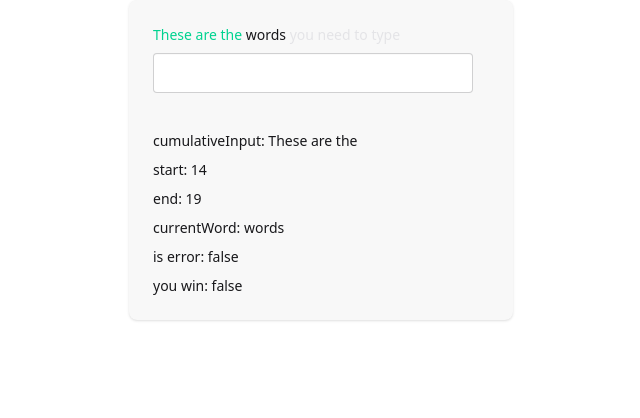
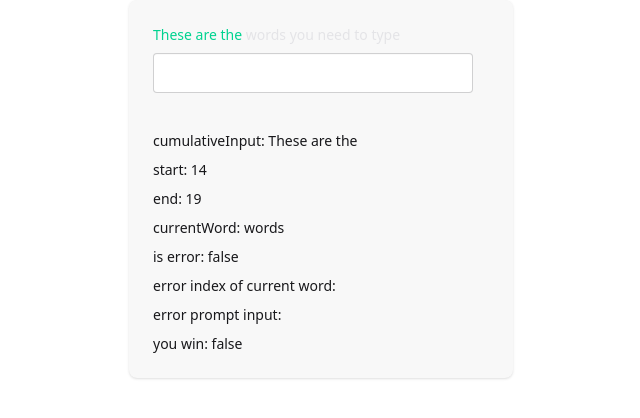
Before and after one commit to zach-mcnulty/typeracer, a Vue app: page / in a window 1280 px wide. Shown: the top 418 px of the page, without its empty margins (319-959 px from the left). Built offline with nearby package versions, Linux system fonts and the light colour scheme.

Commit message:
success, error and neutral states for remaining prompt

```diff
--- a/src/components/Prompt.vue
+++ b/src/components/Prompt.vue
@@ -19,16 +19,35 @@ const endIndexOfCurrentWord = computed(() => {
 const currentWord = computed(() => prompt.value.substring(startIndexOfCurrentWord.value, endIndexOfCurrentWord.value + 1))
 const isError = computed(() => currentWord.value.indexOf(currentInput.value) != 0)
 
-const successPromptInput = computed(() => {
+const errorIndexOfCurrentWord = computed(() => {
   let i = 0;
 
-  for (i = 0; i <= currentInput.value.length; i++) {
+  for (i = 0; i < currentInput.value.length; i++) {
     if (currentWord.value[i] != currentInput.value[i]) {
-      break
+      return i
     }
   }
+})
 
-  return currentWord.value.substring(0, i)
+const successPromptInput = computed(() => {
+  if (errorIndexOfCurrentWord.value === undefined) {
+    return currentWord.value.substring(0, currentInput.value.length)
+  }
+  return currentWord.value.substring(0, errorIndexOfCurrentWord.value)
+})
+
+const errorPromptInput = computed(() => {
+  // Gotta figure out what's eligible to be an error, then slice off of that
+  if (errorIndexOfCurrentWord.value !== undefined) {
+    return prompt.value
+      .slice(startIndexOfCurrentWord.value + successPromptInput.value.length)
+      .slice(0, currentInput.value.length - errorIndexOfCurrentWord.value)
+  }
+})
+
+const neutralPromptInput = computed(() => {
+  return prompt.value
+    .slice(startIndexOfCurrentWord.value + currentInput.value.length)
 })
 
 watch(currentInput, (currentValue, prevValue) => {
@@ -51,13 +70,14 @@ watch(currentInput, (currentValue, prevValue) => {
         <span class="text-success">{{ cumulativeInput }}</span>
 
         <span class="text-success">{{ successPromptInput }}</span>
-        <!-- TODO
-        <span class="text-error">{{ errorPromptInput }}<</span>
-        <span class="text-neutral-content">{{ neutralPromptInput }}<</span>-->
+        <span class="text-error">{{ errorPromptInput }}</span>
+        <span class="text-neutral-content">{{ neutralPromptInput }}</span>
 
-        <span>{{ currentWord }}</span>
+        <!--
+        <span style="color: yellow;">{{ currentWord }}</span>
 
         <span class="text-neutral-content">{{ prompt.substring(cumulativeInput.length + currentWord.length) }}</span>
+        -->
       </div>
 
       <input type="text" v-model="currentInput" class="input" />
@@ -68,6 +88,8 @@ watch(currentInput, (currentValue, prevValue) => {
       <div>end: {{ endIndexOfCurrentWord }}</div>
       <div>currentWord: {{ currentWord }}</div>
       <div>is error: {{ isError }}</div>
+      <div>error index of current word: {{ errorIndexOfCurrentWord }}</div>
+      <div>error prompt input: {{ errorPromptInput   }}</div>
       <div>you win: {{ youWin }}</div>
     </div>
   </div>
```
